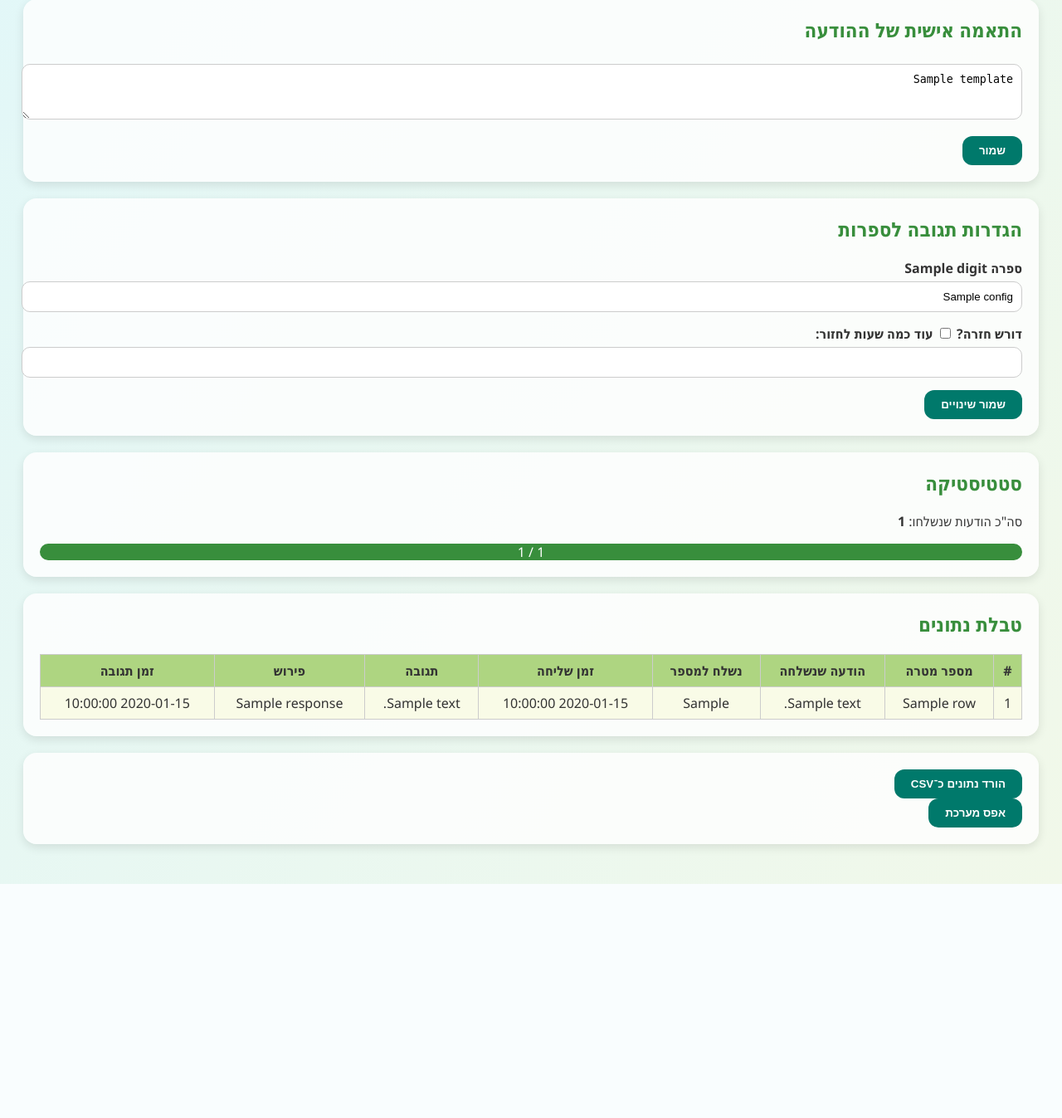
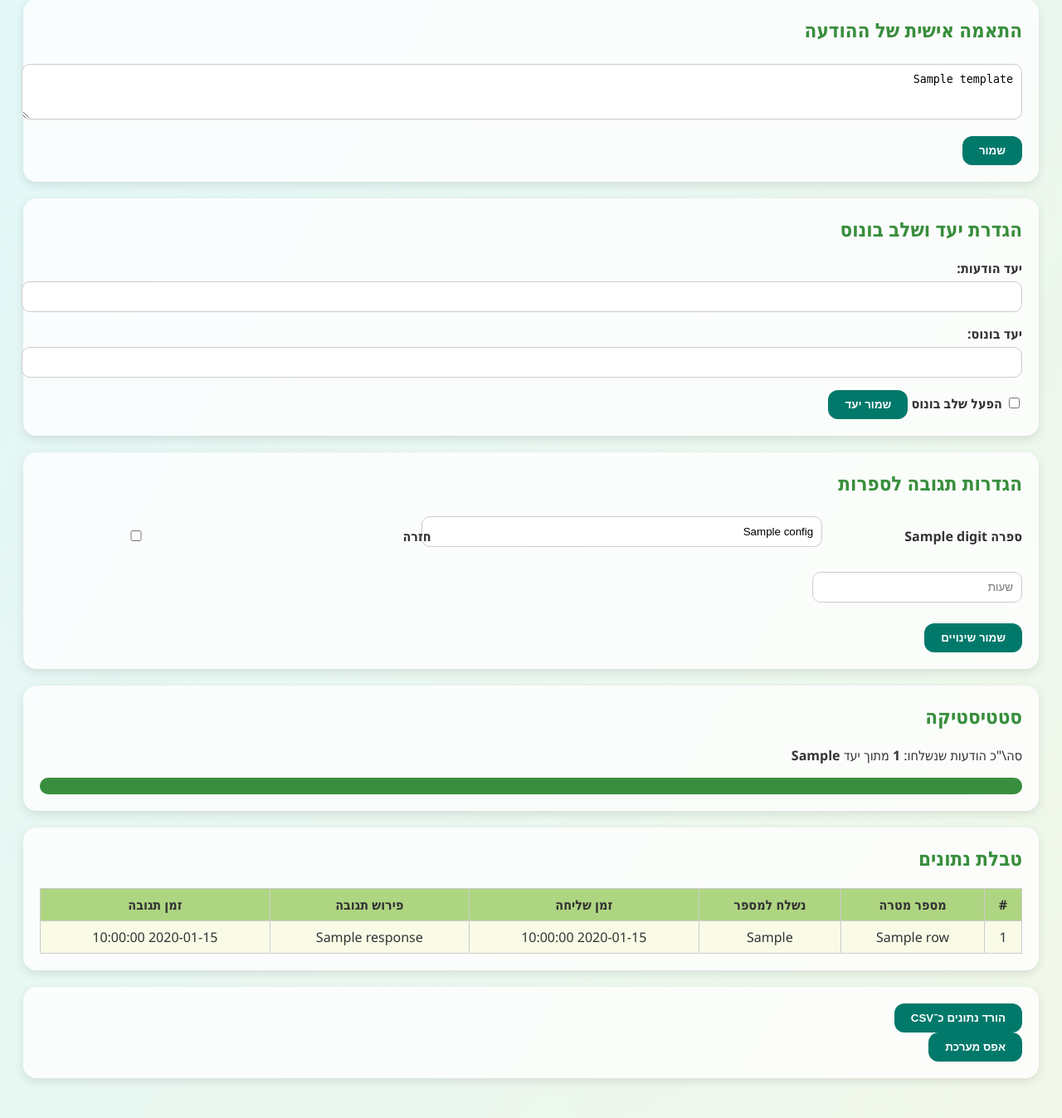
Before and after one commit to uriya222972/sms-auto-bot, a Flask app: template templates/index.html in a window 1280 px wide. Shown: the part 530-1877 px from the top of the page at 83% size. Before the commit the page ends 1595 px from the top, so only its background shows below. Run offline with Flask 3, Linux system fonts and the light colour scheme; the template is opened without the code that fills it: most values are stand-ins (such as "Sample title", 1, 10 or a date in 2020).

Commit message:
Update index.html

```diff
--- a/templates/index.html
+++ b/templates/index.html
@@ -75,10 +75,12 @@
       background-color: #aed581;
     }
 
-    .grid {
+    .grid-row {
       display: grid;
-      grid-template-columns: repeat(auto-fit, minmax(180px, 1fr));
+      grid-template-columns: 1fr 2fr 1fr 1fr;
       gap: 10px;
+      align-items: center;
+      margin-bottom: 10px;
     }
 
     label {
@@ -91,6 +93,7 @@
       border-radius: 10px;
       overflow: hidden;
       margin-top: 10px;
+      position: relative;
     }
 
     .progress-bar-inner {
@@ -100,6 +103,17 @@
       color: white;
       line-height: 20px;
       transition: width 0.3s;
+      position: absolute;
+      left: 0;
+      top: 0;
+    }
+
+    .bonus-bar-inner {
+      height: 100%;
+      background: #f57c00;
+      transition: width 0.3s;
+      position: absolute;
+      top: 0;
     }
   </style>
 </head>
@@ -136,30 +150,42 @@
   </div>
 
   <div class="section">
+    <h2>הגדרת יעד ושלב בונוס</h2>
+    <form action="/update_goals" method="post">
+      <label>יעד הודעות:</label>
+      <input type="number" name="target_goal" value="{{ target_goal }}" min="1">
+      <label>יעד בונוס:</label>
+      <input type="number" name="bonus_goal" value="{{ bonus_goal }}" min="0">
+      <label><input type="checkbox" name="bonus_active" {% if bonus_active %}checked{% endif %}> הפעל שלב בונוס</label>
+      <input type="submit" value="שמור יעד">
+    </form>
+  </div>
+
+  <div class="section">
     <h2>הגדרות תגובה לספרות</h2>
     <form method="post">
       <input type="hidden" name="update_response_map">
-      <div class="grid">
-        {% for digit, config in response_map.items() %}
-          <div>
-            <label>ספרה {{ digit }}</label>
-            <input type="text" name="label_{{ digit }}" value="{{ config.label }}" placeholder="לדוג' תרם / לא ענה">
-            <label>דורש חזרה?</label>
-            <input type="checkbox" name="callback_{{ digit }}" {% if config.callback_required %}checked{% endif %}>
-            <label>עוד כמה שעות לחזור:</label>
-            <input type="number" name="hours_{{ digit }}" value="{{ config.hours }}" min="0">
-          </div>
-        {% endfor %}
-      </div>
+      {% for digit, config in response_map.items() %}
+        <div class="grid-row">
+          <label>ספרה {{ digit }}</label>
+          <input type="text" name="label_{{ digit }}" value="{{ config.label }}">
+          <label>חזרה</label>
+          <input type="checkbox" name="callback_{{ digit }}" {% if config.callback_required %}checked{% endif %}>
+          <input type="number" name="hours_{{ digit }}" value="{{ config.hours }}" min="0" placeholder="שעות">
+        </div>
+      {% endfor %}
       <input type="submit" value="שמור שינויים">
     </form>
   </div>
 
   <div class="section">
     <h2>סטטיסטיקה</h2>
-    <p>סה"כ הודעות שנשלחו: <strong>{{ total_sent }}</strong></p>
+    <p>סה\"כ הודעות שנשלחו: <strong>{{ total_sent }}</strong> מתוך יעד <strong>{{ target_goal }}</strong>{% if bonus_active %} + <strong>{{ bonus_goal }}</strong> בונוס{% endif %}</p>
     <div class="progress-bar">
-      <div class="progress-bar-inner" style="width: {{ total_sent / rows|length * 100 if rows else 0 }}%">{{ total_sent }} / {{ rows|length }}</div>
+      <div class="progress-bar-inner" style="width: {{ (total_sent / target_goal * 100) if target_goal else 0 }}%">{{ total_sent }} / {{ target_goal }}</div>
+      {% if bonus_active %}
+        <div class="bonus-bar-inner" style="width: {{ (total_sent / (target_goal + bonus_goal) * 100) if (target_goal + bonus_goal) else 0 }}%"></div>
+      {% endif %}
     </div>
   </div>
 
@@ -170,11 +196,9 @@
         <tr>
           <th>#</th>
           <th>מספר מטרה</th>
-          <th>הודעה שנשלחה</th>
           <th>נשלח למספר</th>
           <th>זמן שליחה</th>
-          <th>תגובה</th>
-          <th>פירוש</th>
+          <th>פירוש תגובה</th>
           <th>זמן תגובה</th>
         </tr>
       </thead>
@@ -183,10 +207,8 @@
           <tr>
             <td>{{ i + 1 }}</td>
             <td>{{ rows[i] }}</td>
-            <td>{{ send_log[i].message if send_log[i] is defined }}</td>
             <td>{{ send_log[i].to if send_log[i] is defined }}</td>
             <td>{{ send_log[i].time if send_log[i] is defined }}</td>
-            <td>{{ responses[i].message if responses[i] is defined }}</td>
             <td>{{ responses[i].label if responses[i] is defined }}</td>
             <td>{{ responses[i].time if responses[i] is defined }}</td>
           </tr>
```
